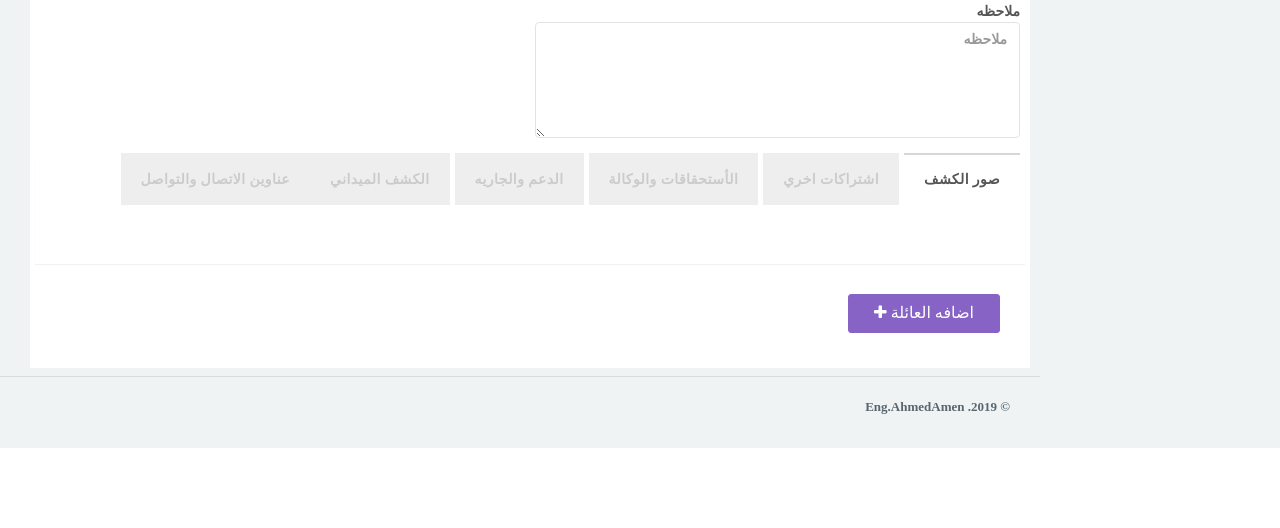
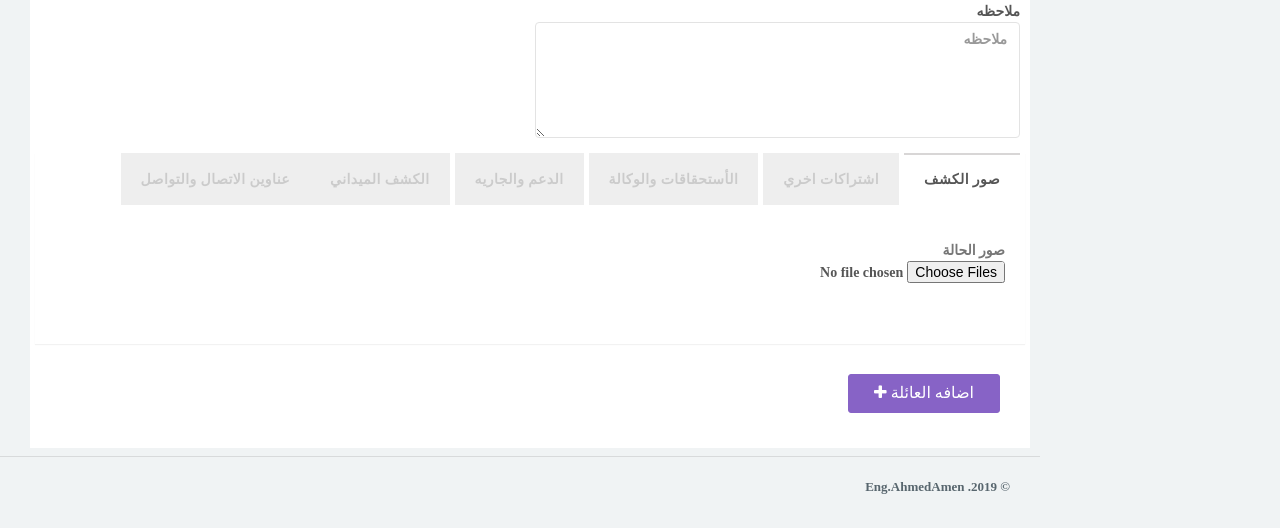
Before and after one commit to ahmed1amen/Orginazation, a PHP site: page /Families.php?do=add in a window 1280 px wide. Shown: the part 1231-1759 px from the top of the page. Before the commit the page ends 1679 px from the top, so only its background shows below. Run offline with PHP 8.4, Linux system fonts and the light colour scheme.

Commit message:
Family Modified

```diff
--- a/Families.php
+++ b/Families.php
@@ -428,6 +428,15 @@ if ($_SERVER['REQUEST_METHOD'] == 'POST') {
 
                                     <div class="tab-content">
                                         <div class="tab-pane active" id="v-Pics">
+
+
+                                            <div class="form-group">
+                                                <label class="control-label col-sm-0">صور الحالة</label>
+                                                <input class="form-control" id='Files' name="Files[]" type="file"
+                                                       multiple="multiple" accept="image/*"/>
+
+
+                                            </div>
 
 
                                         </div>
```
